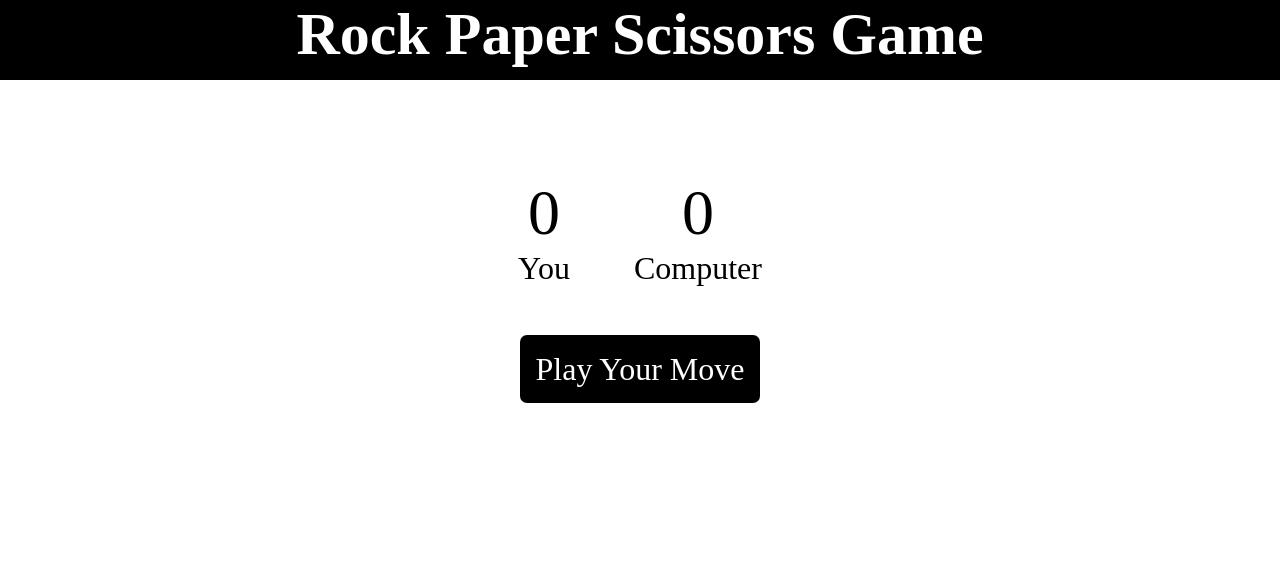
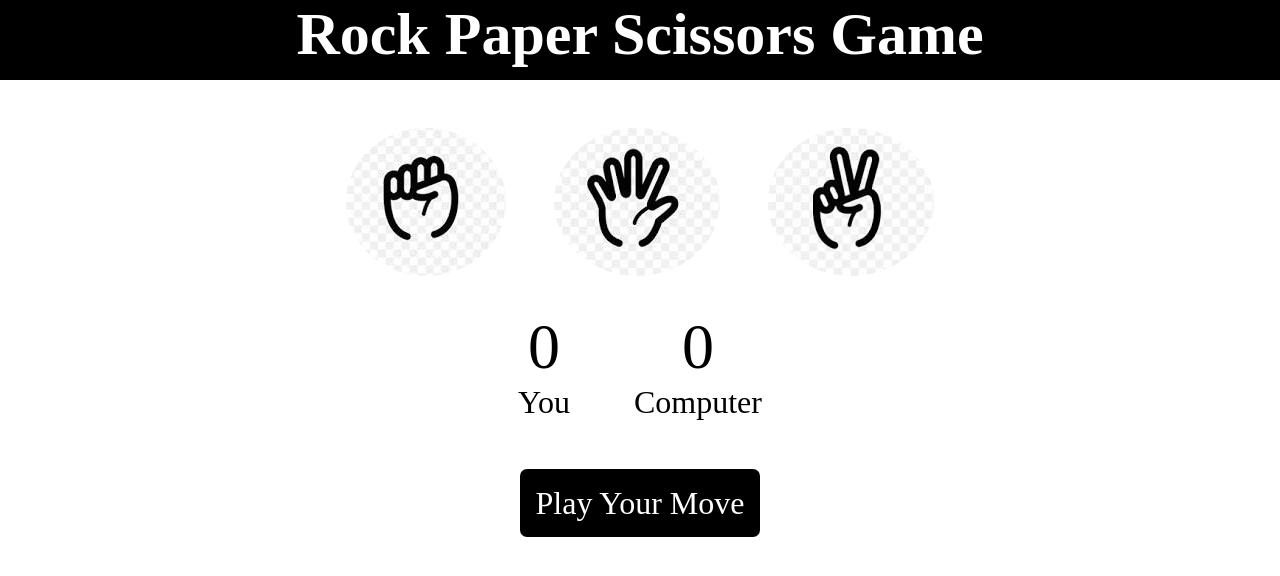
Before and after one commit to AratiCoding/Rock-Paper-Scissor, a plain HTML site: page index.html in a window 1280 px wide. Drawn offline with Linux system fonts and the light colour scheme.

Commit message:
Update index.html

```diff
--- a/index.html
+++ b/index.html
@@ -10,13 +10,13 @@
     <h1>Rock Paper Scissors Game</h1>
     <div class="choices">
         <div class="choice" id="rock">
-          <img src="./img/rock.jpg" alt="">
+          <img src="./rock.jpg" alt="">
         </div>
         <div class="choice" id="paper">
-           <img src="./img/paper.jpg" alt="">
+           <img src="./paper.jpg" alt="">
         </div>
         <div class="choice" id="scissor">
-            <img src="./img/scissor.jpg" alt="">
+            <img src="./scissor.jpg" alt="">
         </div>
     </div>
     <div class="score-board">
```
